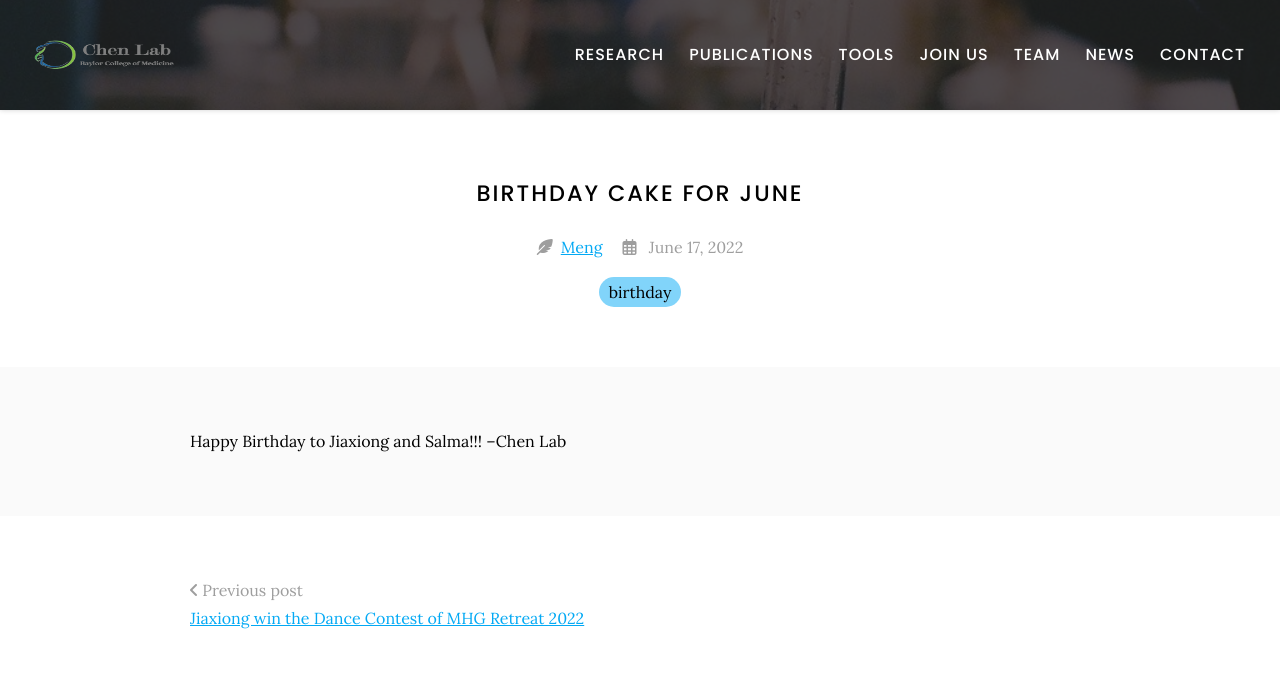
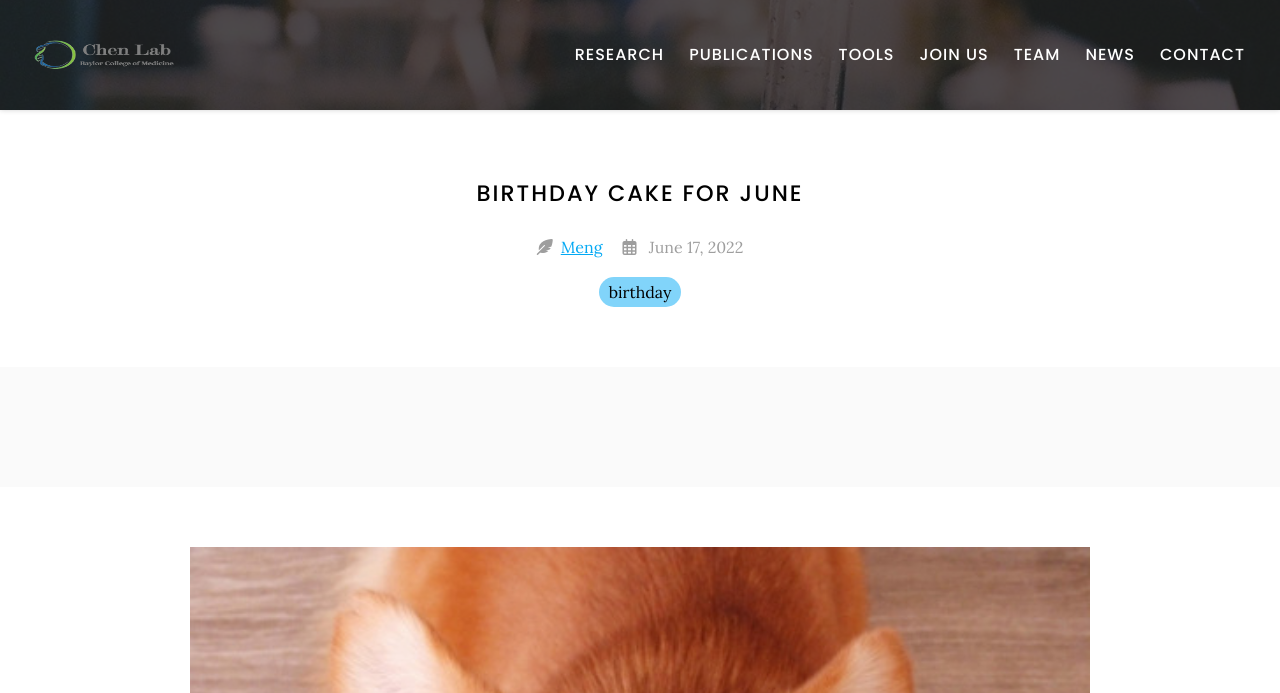
Before and after one commit to wmeng1018/Chen-lab-website, a Jekyll site: the page built from _posts/2022-06-17-birthday.md, in a window 1280 px wide. Shown: the top 693 px of the page. Built offline with Jekyll 4.4.1, drawn with Linux system fonts in a browser that asks for light colours; grey boxes are pictures that could not be loaded.

Commit message:
Update 2022-06-17-birthday.md

```diff
--- a/_posts/2022-06-17-birthday.md
+++ b/_posts/2022-06-17-birthday.md
@@ -1,9 +1,11 @@
 ---
 title: Birthday Cake for June
-image: images/member.jpg
 tags: birthday
 author: Meng
 member: Jiaxiong, Salma
 ---
 
+{% include section.html %}
+{% include banner.html image="images/member.jpg" %}
+
 Happy Birthday to Jiaxiong and Salma!!!    --Chen Lab
```
